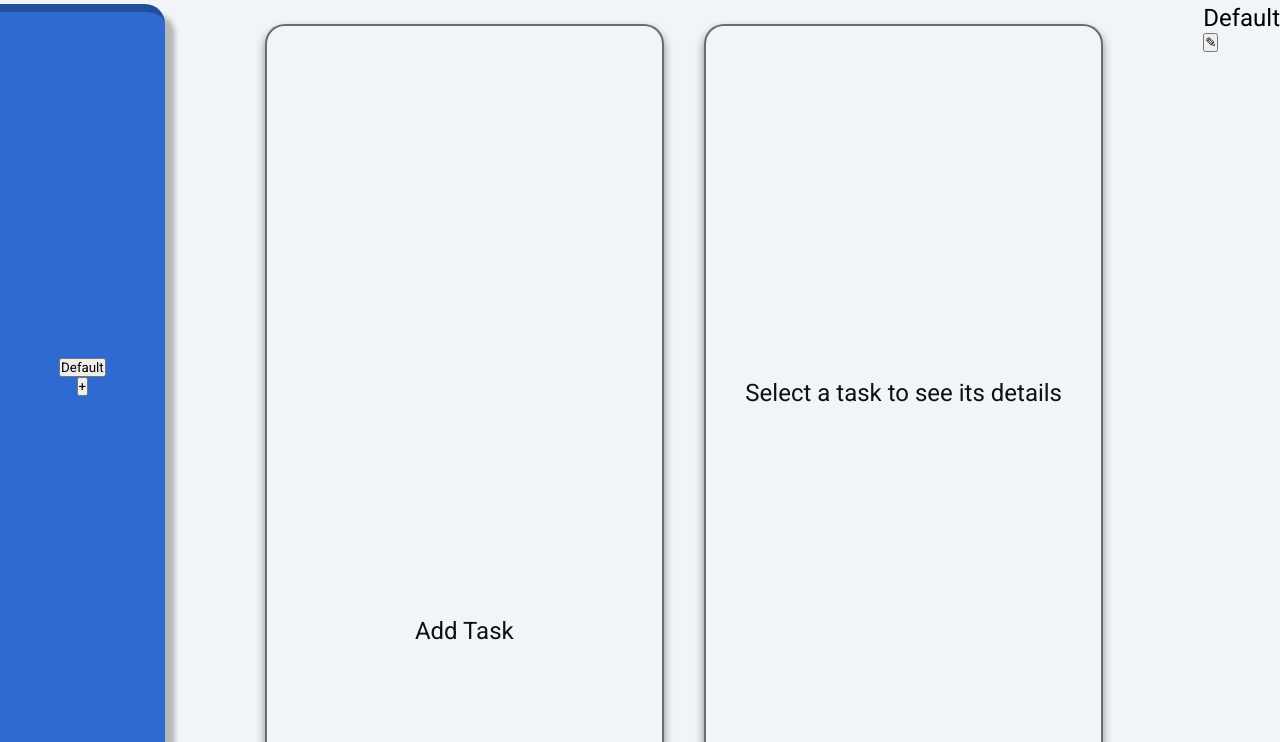
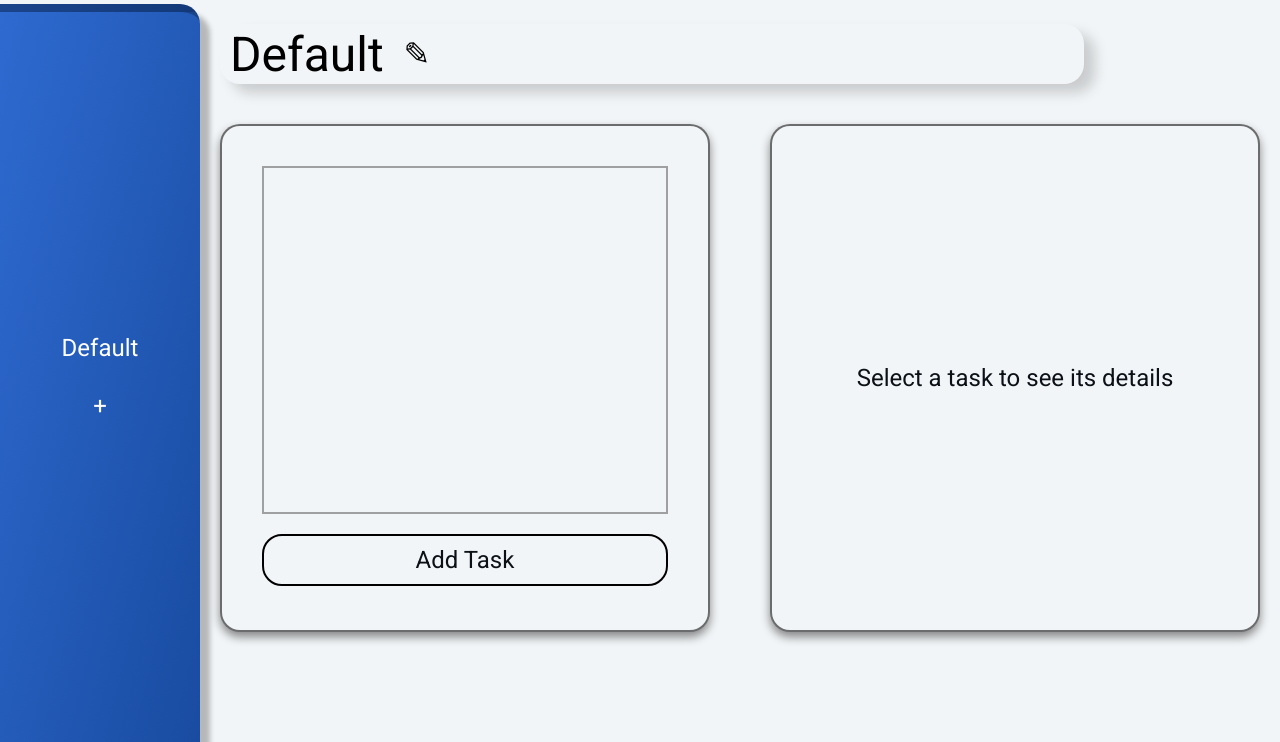
Before and after one commit to LauritzCode/Basic-To-Do-App, a website built with webpack: page src/template.html in a window 1280 px wide. Both pictures are taken after a click on the button "Kickstart your productivity now". Shown: the part 58-800 px from the top of the page. Built offline with nearby package versions, Linux system fonts and the light colour scheme.

Commit message:
Fixed some UI issues such as overflow and generic structure. Additionally, date-fns has been implemented along w. custom greetings and other minor features.

```diff
--- a/src/global.css
+++ b/src/global.css
@@ -22,17 +22,24 @@
 
 }
 
-html, body {
-    height: 100%;
-    margin: 0;
+  body {
+    display: flex;
+    height: 100vh;
+    flex-direction: column;
+    background-color: var(--main-content);
   }
 
-body {
-    background-color: var(--main-content);
+.page-wrapper {
     display: flex;
     flex-direction: column;
+    height: 100%;
+  }
 
-}
+  .content {
+    display: flex;
+    flex-direction: column;
+    flex: 1;
+  }
 
 header {
     width: 100%;
--- a/src/modules/app/storage.js
+++ b/src/modules/app/storage.js
@@ -8,11 +8,14 @@ export const saveProjects = (projects) => {
 export const loadProjects = () => {
     const data = localStorage.getItem(STORAGE_KEY);
 
-    if (data) {
-        console.log("Projects loaded from localstorage");
-        return reviveProjects(JSON.parse(data));
+    if (!data || data === "undefined") {
+        return [];
     }
 
-    console.log("no projects found in localStorage, starting fresh");
-    return [];
-}
+    try {
+        const parsedData = JSON.parse(data);
+        return reviveProjects(parsedData);
+    } catch (error) {
+        return [];
+    }
+};
--- a/src/modules/app/todo.js
+++ b/src/modules/app/todo.js
@@ -1,17 +1,18 @@
+import { saveProjects } from "./storage";
 
 
 export class Todo {
-    constructor(title, description, dueDate, priority, notes = "", completed = false) {
+    constructor(title, description, dueDate, priority, completed = false) {
         this.title = title;
         this.description = description;
         this.dueDate = dueDate;
         this.priority = priority;
-        this.notes = notes;
         this.completed = completed;
     }
 
     toggleComplete() {
         this.completed = !this.completed;
         console.log(`Todo ${this.title} marked as ${this.completed ? "completed" : "incomplete"}.`);
+        saveProjects(projects)
     }
 }
--- a/src/modules/helpers.js
+++ b/src/modules/helpers.js
@@ -6,10 +6,12 @@ export const clearContent = () => {
 }
 
 export const reviveProjects = (rawProjects) => {
+    console.log("♻️ reviveProjects() called"); // ✅ Debugging
     return rawProjects.map(projData => {
         const proj = new Project(projData.name);
 
         proj.todos = (projData.todos || []).map(todoData => {
+            console.log("Restoring todo:", todoData.title, "Completed:", todoData.completed); // ✅ Debugging
             return new Todo(
                 todoData.title,
                 todoData.description,
@@ -21,3 +23,18 @@ export const reviveProjects = (rawProjects) => {
         return proj;
     });
 };
+
+
+export const greetingMsg = () => {
+    const hour = new Date().getHours()
+
+    if (hour >= 4 && hour < 10) {
+        return "Good Morning."
+    } else if (hour >= 10 && hour < 17) {
+        return "Good Afternoon."
+    } else if (hour >= 17 && hour < 22) {
+        return "Good Evening."
+    } else {
+        return "Good Night."
+    }
+}
--- a/src/modules/ticked.js
+++ b/src/modules/ticked.js
@@ -1,15 +1,13 @@
-import { clearContent } from "./helpers"
+import { clearContent, greetingMsg, reviveProjects  } from "./helpers"
 import { Todo } from "./app/todo"
 import { Project } from "./app/project"
 import { loadProjects, saveProjects } from "./app/storage"
-import { reviveProjects } from "./helpers"
+import { format, isToday, isTomorrow, isPast, parseISO } from "date-fns"
+
 
 let projects = [];
 let defaultProject = new Project("Default");
 let activeProject = defaultProject;
-
-
-
 
 const loadedProjects = loadProjects();
 if (loadedProjects.length > 0) {
@@ -26,7 +24,7 @@ if (loadedProjects.length > 0) {
 }
 
 
-saveProjects(projects);
+
 
 
 const renderSideNav = (nav) => {
@@ -58,43 +56,85 @@ const renderTaskList = (container) => {
     const taskContainer = container.querySelector('.tasks-container');
     taskContainer.innerHTML = "";
 
-    // Create a sorted copy so that incomplete tasks come first.
+    // Sort: Show incomplete tasks first
     const sortedTodos = activeProject.todos.slice().sort((a, b) => a.completed - b.completed);
+
+    // Create sections
+    const sections = {
+        today: document.createElement("div"),
+        tomorrow: document.createElement("div"),
+        upcoming: document.createElement("div"),
+        expired: document.createElement("div"),
+        noDate: document.createElement("div") // Optional for tasks without a due date
+    };
+
+    sections.today.innerHTML = "<h3>Today</h3>";
+    sections.tomorrow.innerHTML = "<h3>Tomorrow</h3>";
+    sections.upcoming.innerHTML = "<h3>Upcoming</h3>";
+    sections.expired.innerHTML = "<h3>Expired</h3>";
+    sections.noDate.innerHTML = "<h3>No Due Date</h3>";
+
+    Object.values(sections).forEach(section => {
+        section.classList.add("section-wrap")
+    })
 
     sortedTodos.forEach(todo => {
         const divCard = document.createElement("div");
         divCard.classList.add("task-card");
-        // Add a CSS class for completed tasks for visual styling (e.g., line-through).
+
+        //  Add CSS styling for completed tasks
         if (todo.completed) {
             divCard.classList.add("completed");
         }
-        // Use a label containing a checkbox and the task title.
+
         divCard.innerHTML = `
             <input type="checkbox" class="complete-checkbox" ${todo.completed ? "checked" : ""}>
             <span>${todo.title}</span>
         `;
 
-        taskContainer.appendChild(divCard);
+        //  Handle due date categorization
+        const dueDate = todo.dueDate ? parseISO(todo.dueDate) : null;
 
-        // Attach an event listener to the checkbox.
+        if (!dueDate) {
+            sections.noDate.appendChild(divCard); // Place tasks without a due date here
+        } else if (isToday(dueDate)) {
+            sections.today.appendChild(divCard);
+        } else if (isTomorrow(dueDate)) {
+            sections.tomorrow.appendChild(divCard);
+        } else if (isPast(dueDate)) {
+            sections.expired.appendChild(divCard);
+        } else {
+            sections.upcoming.appendChild(divCard);
+        }
+
+        //  Attach event listener for task completion
         const checkbox = divCard.querySelector(".complete-checkbox");
 
         checkbox.addEventListener("change", (e) => {
             e.stopPropagation(); // Prevents accidental clicks on the task itself
             todo.completed = e.target.checked;
 
-            saveProjects(projects);  // ✅ Save the updated state to localStorage
             console.log("Task marked as complete:", todo);
 
-            renderTaskList(container);  // Re-render to update UI
+            saveProjects(projects); //  Save to localStorage
+            renderTaskList(container); // Re-render UI
+            renderTaskDetail(todo, document.querySelector(".task-detail"));
+
         });
 
-        // Attach a click listener for showing task details.
+        // Attach event listener to open task details
         divCard.addEventListener("click", () => {
             const detailContainer = document.querySelector(".task-detail");
             renderTaskDetail(todo, detailContainer);
         });
     });
+
+    // Append sections only if they have tasks
+    if (sections.today.children.length > 1) taskContainer.appendChild(sections.today);
+    if (sections.tomorrow.children.length > 1) taskContainer.appendChild(sections.tomorrow);
+    if (sections.upcoming.children.length > 1) taskContainer.appendChild(sections.upcoming);
+    if (sections.expired.children.length > 1) taskContainer.appendChild(sections.expired);
+    if (sections.noDate.children.length > 1) taskContainer.appendChild(sections.noDate);
 };
 
 
@@ -203,6 +243,8 @@ const renderProjectEdit = (container) => {
         renderProjectHeader(container)
         renderSideNav(document.querySelector(".side-nav"));
         renderTaskList(document.querySelector(".tasks-list"));
+        document.querySelector(".task-detail").innerHTML = `<p>Select a task to see its details</p>`;
+
     });
 
     container.querySelector("#cancelProjectEditBtn").addEventListener("click", () => {
@@ -229,8 +271,8 @@ const renderToDoForm = (container) => {
     </select></div>
      </div>
      <div class="parallel-wrap">
-        <h2>Good Morning.</h2>
-        <h3>Time to add your first tasks.</h3>
+        <h2>${greetingMsg()}</h2>
+        <h3>Time to add your tasks.</h3>
     </div>
     </div>
      <div class="modal-buttons">
@@ -259,6 +301,7 @@ const renderToDoForm = (container) => {
 
         form.reset();
         container.querySelector("#formModal").classList.add("hidden");
+        // container.removeChild(form);
 
     });
 
@@ -272,13 +315,16 @@ const renderToDoForm = (container) => {
 
 const renderTaskDetail = (todo, container) => {
 
+    if (!container) return;
+
 
     container.innerHTML = `
     <h1>Your task.</h1>
     <p><strong>Title:</strong> ${todo.title}</p>
     <p><strong>Description:</strong> ${todo.description}</p>
-    <p><strong>Due Date:</strong> ${todo.dueDate}</p>
+    <p><strong>Due Date:</strong> ${todo.dueDate ? format(new Date(todo.dueDate), "PPP") : "No due date"}</p>
     <p><strong>Priority:</strong> ${todo.priority}</p>
+    <p><strong>Completed:</strong> ${todo.completed}</p>
     <div class="alteration-btns">
     <button id="editTaskBtn">Edit</button>
     <button id="deleteTaskBtn">Delete</button>
@@ -378,7 +424,7 @@ projectDropDown.addEventListener("change", (e) => {
     if (e.target.value === "add-new") {
         openProjectModal(document.querySelector(".side-nav"), (newProject) => {
             if (newProject) {
-                projects.push(newProject); // Ensure it's in the list
+               // projects.push(newProject); // Ensure it's in the list
                 saveProjects(projects); // ✅ Save immediately
 
                 projectDropDown.innerHTML = projects
@@ -433,11 +479,13 @@ export const loadTicked = () => {
 
     div.innerHTML = `
     <div class="side-nav"></div>
+    <div class="tasks-wrapper">
+        <div class="project-header"></div>
         <div class="tasks-view">
             <div class="tasks-list"></div>
             <div class="task-detail"></div>
     </div>
-    <div class="project-header"></div>
+        </div>
     `;
     content.appendChild(div);
 
@@ -451,8 +499,6 @@ export const loadTicked = () => {
     renderToDoForm(sideTasks);
     renderToDoLists(taskDiv);
     renderDefaultSetup(taskDiv);
-
-    // ✅ Force load the tasks for the active project
     renderTaskList(taskDiv);
 
     const detailContainer = div.querySelector(".task-detail");
--- a/src/styles/ticked.css
+++ b/src/styles/ticked.css
@@ -13,10 +13,12 @@
     top: 50%;
     left: 50%;
     transform: translate(-50%, -50%);
+    width: 900px;
+    height: 400px;
+    overflow: hidden;
 }
 
 form {
-    width: 100%;
     position: absolute;
     top: 50%;
     left: 50%;
@@ -30,15 +32,53 @@ form {
 }
 
 .ticked-content {
+    flex: 1;      /* fill leftover space vertically */
+    min-height: 0;/* important - this allows children to shrink & scroll */
     display: flex;
     height: 100%;
     align-items: stretch;
-    justify-content: center;
+    justify-content: flex-start ;
     width: 100%;
     font-weight: 400;
     font-family: "Roboto", serif;
+    flex-wrap: nowrap;
     background: var(--main-content);
 }
+
+.tasks-wrapper {
+    display: flex;
+    flex-direction: column;
+    flex: 1;
+    min-height: 0;
+}
+
+.project-header {
+    font-size: 2rem;
+    width: 80%;
+    margin: 20px;
+    display: flex;
+    padding: 10px;
+    height: 60px;
+    border-radius: 20px;
+    gap: 20px;
+    justify-content: flex-start;
+    align-items: center;
+    box-shadow: 11px 9px 13px 0px rgba(0,0,0,0.17);
+}
+
+#editProjectBtn {
+    background: none;
+    border: none;
+    outline: none;
+    cursor: pointer;
+    font-size: 2rem;
+    transition: 300ms;
+}
+
+#editProjectBtn:hover {
+    transform: scale(1.15) rotate(45deg);
+}
+
 
 .modal-buttons {
     width: 100%;
@@ -81,18 +121,20 @@ form {
     border-radius: 20px;
 }
 
+
 .tasks-container {
     display: flex;
     flex-direction: column;
     align-items: center;
-    border-radius: 20px;
     margin: 20px;
     font-size: 1.5rem;
     font-weight: 600;
     text-align: center;
+    border: 2px solid rgba(0, 0, 0, 0.35);
+    overflow-y: auto;
     height: 75%;
-    overflow-y: auto;
-    gap: 10px;
+    gap: 20px;
+    padding: 20px;
 }
 
 .task-card {
@@ -116,48 +158,67 @@ form {
 }
 
 .side-nav {
-    width: 200px;
-    height: 100%;
+    flex: 0 0 200px;
     box-shadow: 10px 10px 5px 0px rgba(0, 0, 0, 0.25);
-    text-align: center;
+    text-align: left;
     display: flex;
     flex-direction: column;
     justify-content: center;
-    align-items: center;
+    align-items: flex-start;
     padding: 20px;
     border-top: 8px solid rgba(0, 0, 0, 0.253);
     border-top-right-radius: 20px;
-    background: var(--bubbles-hover);
+    background: linear-gradient(104deg, rgba(46,106,208,1) 0%, rgba(25,76,161,1) 100%);
+    gap: 10px;
+}
+
+.side-nav button {
+    width: 100%;
+    padding: 10px 20px;
+    background: none;
+    outline: none;
+    border-radius: 20px;
+    cursor: pointer;
+    border: none;
+    font-size: 1.5rem;
+    color: white;
+}
+
+.side-nav button:hover {
+    background: rgba(0, 0, 0, 0.35);
 }
 
 .tasks-view {
-    flex-grow: 1;
     display: flex;
-    margin: 20px;
-    gap: 40px;
-    width: 100%;
+    gap: 20px;
+    flex: 1;
     justify-content: center;
-    align-items: center;
-    height: 100%;
+    align-items: stretch;
+    min-height: 0;
+}
+
+.tasks-list,
+.task-detail {
+  flex: 1;
+  height: 100%;
+  min-height: 0;
+  margin: 20px;
+  max-height: 508px;
 }
 
 .tasks-list {
-    width: 40%;
     box-shadow: 0px 5px 10px 0px rgba(0,0,0,0.45);
     border-radius: 20px;
     padding: 20px;
-    height: 100%;
     background: var(--main-content);
     color: var(--task-bubbles);
     gap: 10px;
     border: 2px solid var(--light-border);
 }
 .task-detail {
-    width: 40%;
     padding: 20px;
     border-radius: 20px;
     box-shadow: 0px 5px 10px 0px rgba(0,0,0,0.45);
-    height: 100%;
     background: var(--main-content);
     display: flex;
     flex-direction: column;
@@ -166,11 +227,6 @@ form {
     font-size: 1.5rem;
     color: var(--task-bubbles);
     border: 2px solid var(--light-border);
-}
-
-.tasks-list .list-content {
-    flex-grow: 1;
-    overflow-y: auto;
 }
 
 .addTaskBtnWrap {
@@ -191,29 +247,17 @@ form {
     background: none;
     margin-top: auto;
     outline: none;
-    border: none;
+    border: 2px solid black;
   }
 
 
 .addTaskBtn:hover {
     background: var(--bubbles-hover);
+    border: 2px solid var(--bubbles-hover);
     color: white;
-    box-shadow: 0px 9px 10px 0px rgba(0,0,0,0.75);
+    box-shadow: 0px 9px 10px 0px rgba(0,0,0,0.35);
 
 }
-
-
-.page-wrapper {
-    flex: 1 1 auto;  /* fills the remaining space */
-    display: flex;
-    flex-direction: column;
-  }
-
-  .content {
-    flex: 1;
-    overflow: hidden; /* prevents accidental overflow if children are too big */
-  }
-
 
 .add-todo-button, .cancelbtn {
     padding: 10px 20px;
@@ -235,3 +279,10 @@ form {
     flex-grow: 1;
     text-align: center;
   }
+
+  .section-wrap {
+    width: 100%;
+    gap: 10px;
+    display: flex;
+    flex-direction: column;
+  }
```
Also changed, not shown: README.md. Lines whose indentation alone changed are shown as unchanged.
